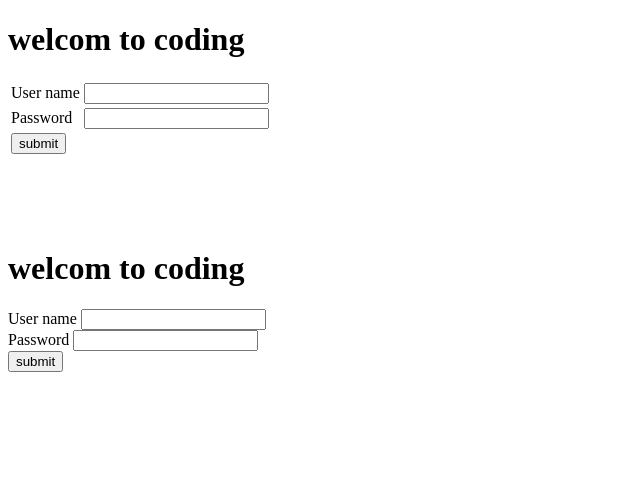
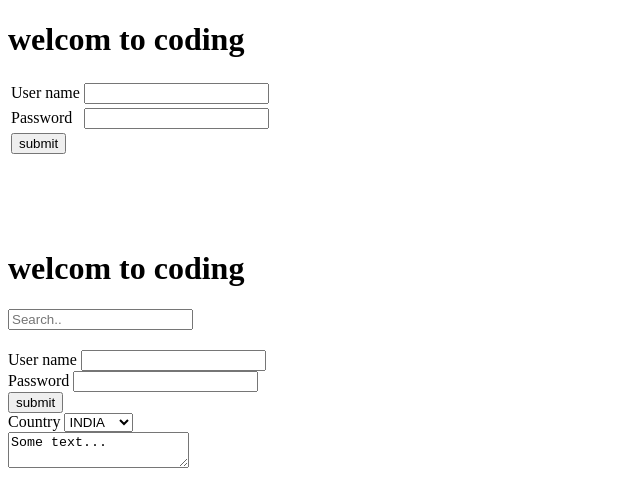
Before and after one commit to syedash01/Web-Development-Practice, a plain HTML site: page day-1/form.html in a window 1280 px wide. Shown: the whole page, without its empty margins (0-640 px from the left). Drawn offline with Linux system fonts and the light colour scheme.

Commit message:
edit form

```diff
--- a/day-1/form.html
+++ b/day-1/form.html
@@ -1,11 +1,13 @@
 <!DOCTYPE html>
 <html lang="en">
+
 <head>
     <meta charset="UTF-8">
     <meta http-equiv="X-UA-Compatible" content="IE=edge">
     <meta name="viewport" content="width=device-width, initial-scale=1.0">
     <title>Document</title>
 </head>
+
 <body>
 
     <!-- start of form using table tags-->
@@ -45,6 +47,11 @@
 
     <h1>welcom to coding</h1>
     <form action="https://learn.thecodehelp.in/">
+       <div style="margin-bottom: 20px;">
+        <input type="text" name="search" placeholder="Search..">
+       </div>
+
+
         <div>
             <label for="username">User name</label>
             <input type="text" id="username">
@@ -60,9 +67,24 @@
             <input type="submit" value="submit"></td>
         </div>
 
+        <div>
+            <label for="country">Country</label>
+            <select id="country" name="country">
+                <option value="australia">INDIA</option>
+                <option value="canada">Canada</option>
+                <option value="usa">USA</option>
+            </select>
+
+        </div>
+
+        <div>
+            <textarea>Some text...</textarea>
+        </div>
+
     </form>
 
     <!-- end of form using div tags -->
 </body>
 </body>
+
 </html>
```
Lines whose indentation alone changed are shown as unchanged.
